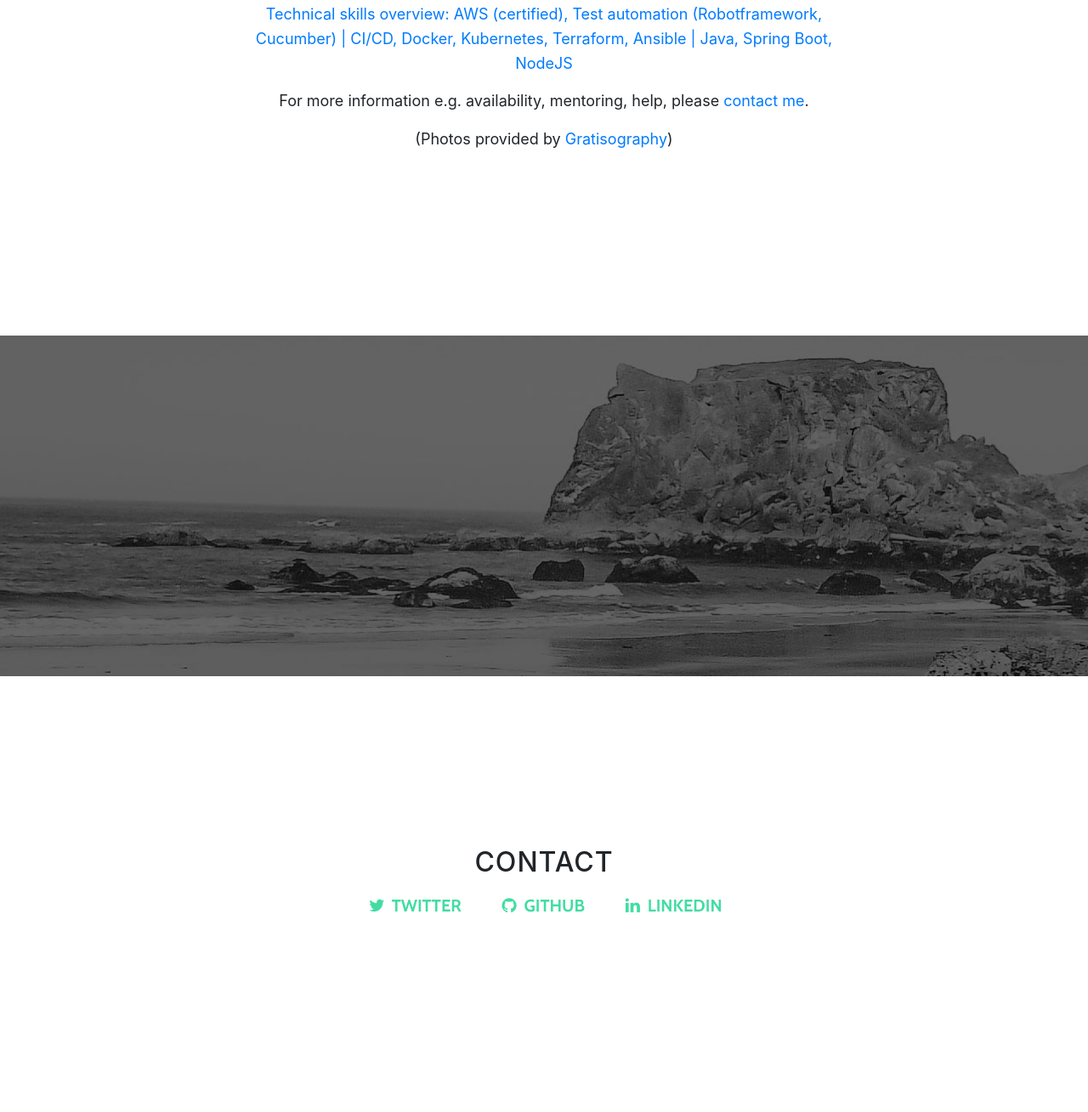
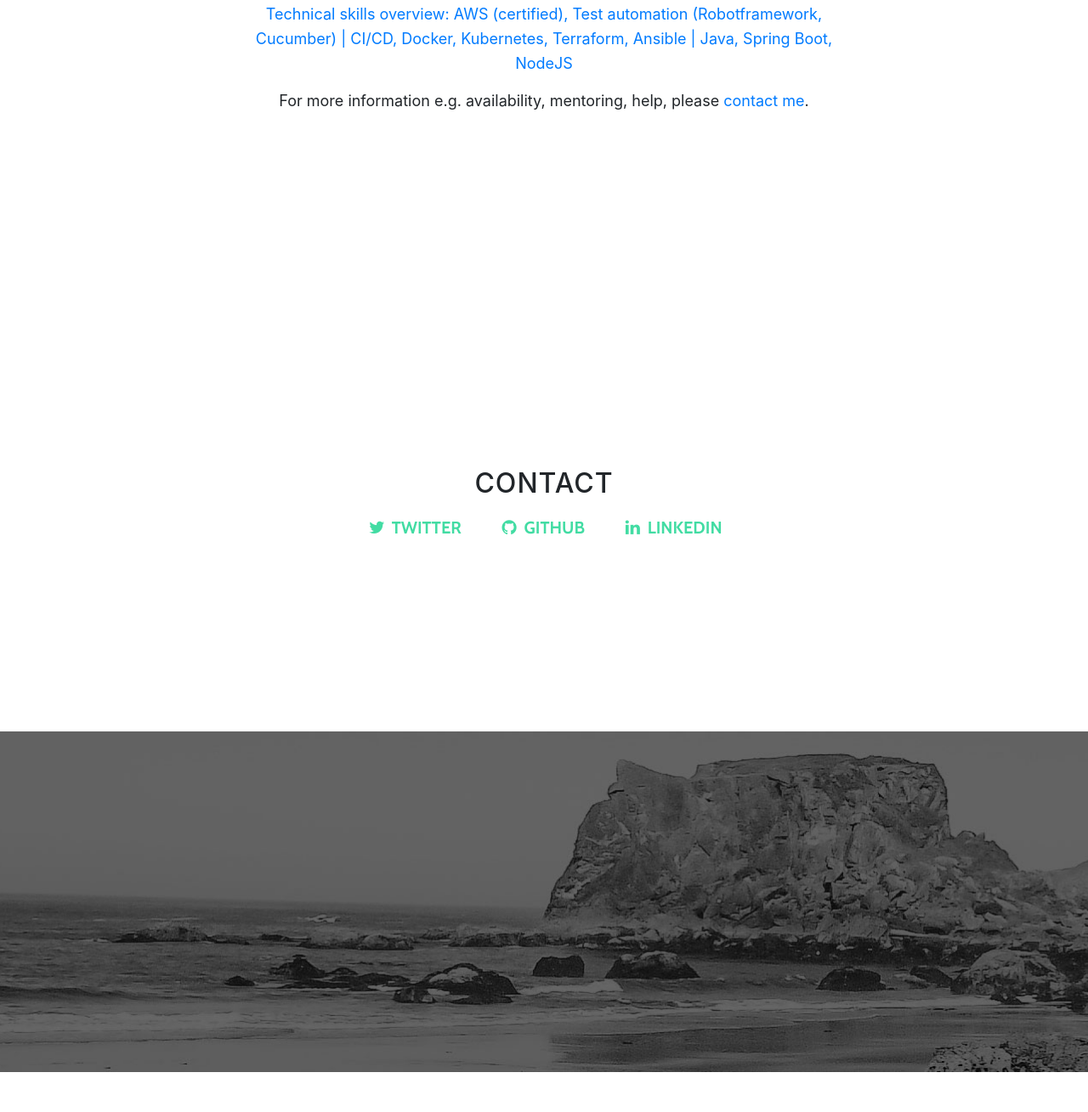
Before and after one commit to smosgr/smosgr.github.io, a website with bundled scripts: page index.html in a window 1280 px wide. Shown: the part 1429-2738 px from the top of the page at 85% size. Built offline with nearby package versions, Linux system fonts and the light colour scheme.

Commit message:
re-order of sections

```diff
--- a/index.html
+++ b/index.html
@@ -56,7 +56,7 @@
         <div class="container">
             <div class="row">
                 <div class="col-lg-8 mx-auto">
-                    <h3>Explore, Learn, Teach, Mentor, Expand</h3>
+                    <h3>"Explore, Learn, Teach, Mentor, Expand"</h3>
                     <p class="intro-text">by Stelios Moschos</p>
                     <a href="#about" class="btn btn-circle js-scroll-trigger">
                         <i class="fa fa-angle-double-down animated"></i>
@@ -90,16 +90,8 @@
                     CI/CD, Docker, Kubernetes, Terraform, Ansible | Java, Spring Boot, NodeJS</a>
 
                 <p> For more information e.g. availability, mentoring, help, please <a href="https://smos.gr/#contact">contact me</a>.
-                <p>(Photos provided by
-                    <a href="http://gratisography.com/">Gratisography</a>)
-                </p>
             </div>
         </div>
-    </div>
-</section>
-<section id="blank" class="download-section content-section text-center">
-    <div class="container">
-        <div class="col-lg-8 mx-auto"></div>
     </div>
 </section>
 <section id="contact" class="content-section text-center">
@@ -131,6 +123,11 @@
         </div>
     </div>
 </section>
+<section id="blank" class="download-section content-section text-center">
+    <div class="container">
+        <div class="col-lg-8 mx-auto"></div>
+    </div>
+</section>
 <footer>
     <div class="container text-center">
         <p>Copyright &copy; smosgr 2020</p>
```
